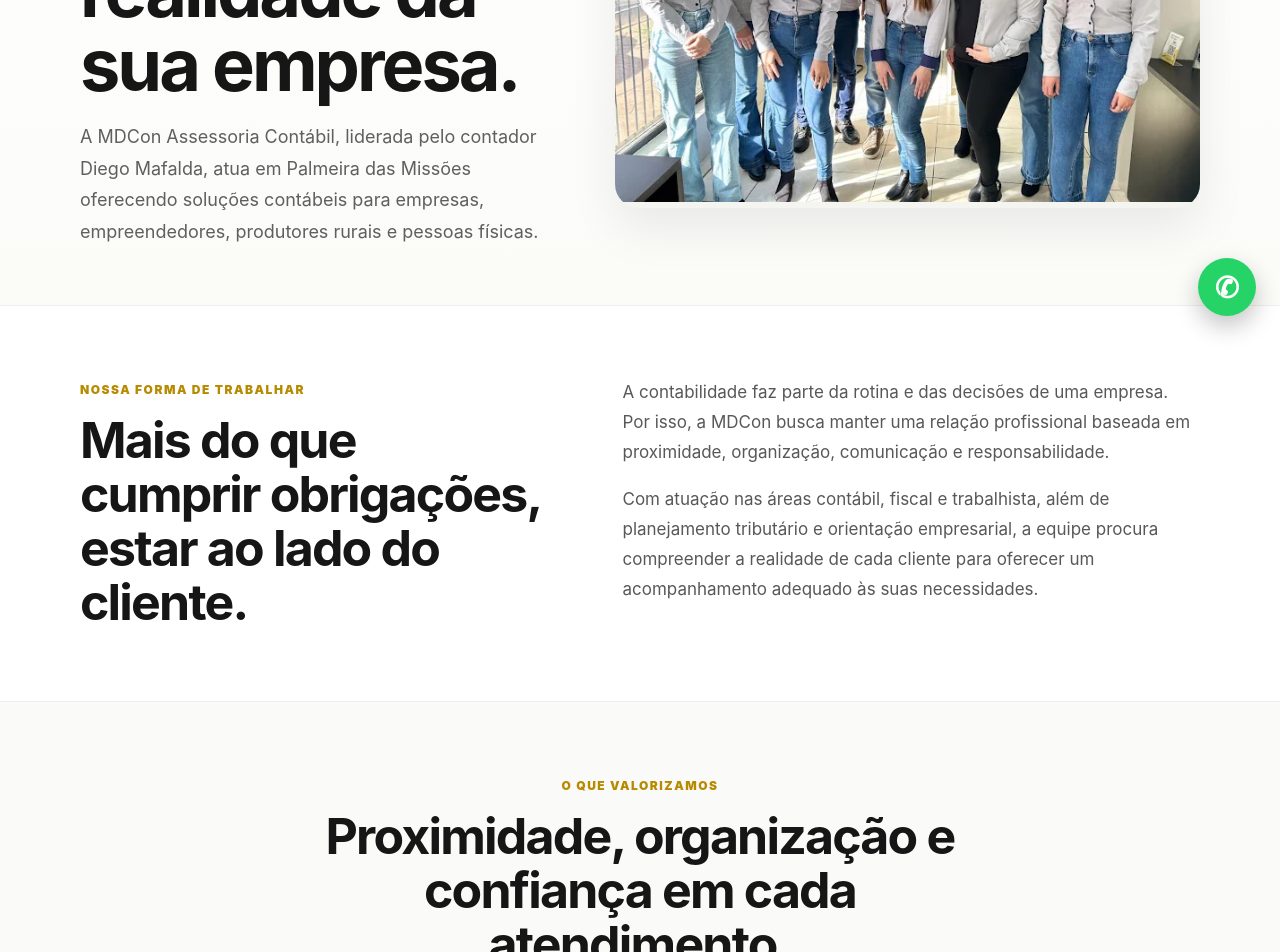
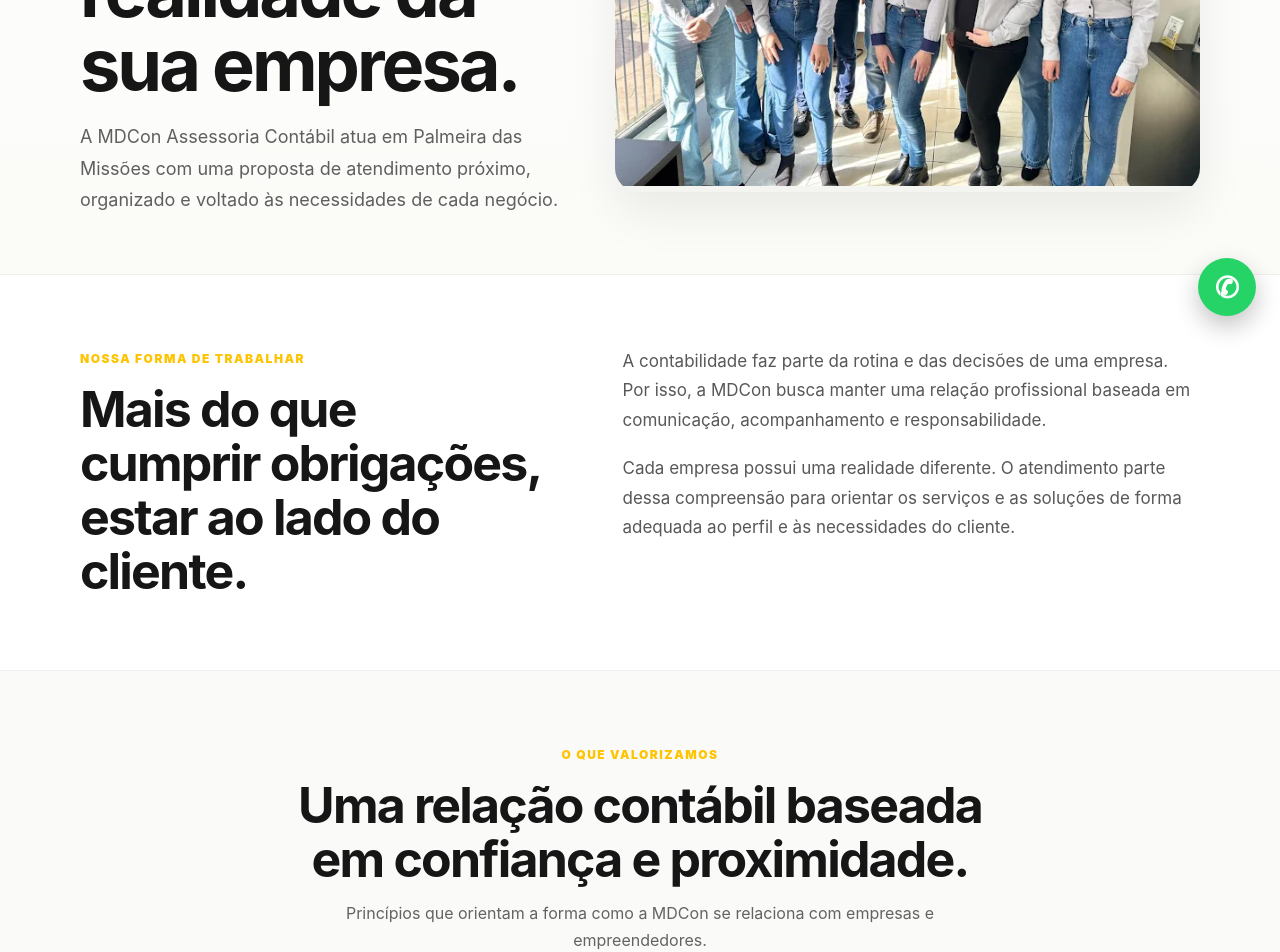
Before and after one commit to cestarifcc-glitch/mdcon-site-oficial, a Next.js app: page /sobre in a window 1280 px wide. Shown: the part 460-1412 px from the top of the page. Built offline with nearby package versions, Linux system fonts and the light colour scheme.

Commit message:
Add files via upload

```diff
--- a/app/sobre/page.tsx
+++ b/app/sobre/page.tsx
@@ -8,7 +8,7 @@
 };
 
 const YELLOW = '#FFC400';
-const YELLOW_DARK = '#B78A00';
+const YELLOW_DARK = '#FFC400';
 
 export default function Sobre() {
   return (
@@ -338,7 +338,8 @@
             <span className="about-eyebrow">SOBRE A MDCON</span>
             <h1>Contabilidade próxima para acompanhar a realidade da sua empresa.</h1>
             <p>
-A MDCon Assessoria Contábil, liderada pelo contador Diego Mafalda, atua em Palmeira das Missões oferecendo soluções contábeis para empresas, empreendedores, produtores rurais e pessoas físicas.
+              A MDCon Assessoria Contábil atua em Palmeira das Missões com uma proposta
+              de atendimento próximo, organizado e voltado às necessidades de cada negócio.
             </p>
           </div>
 
@@ -363,10 +364,14 @@
 
           <div className="about-intro-copy">
             <p>
-              A contabilidade faz parte da rotina e das decisões de uma empresa. Por isso, a MDCon busca manter uma relação profissional baseada em proximidade, organização, comunicação e responsabilidade.
+              A contabilidade faz parte da rotina e das decisões de uma empresa.
+              Por isso, a MDCon busca manter uma relação profissional baseada em
+              comunicação, acompanhamento e responsabilidade.
             </p>
             <p>
-              Com atuação nas áreas contábil, fiscal e trabalhista, além de planejamento tributário e orientação empresarial, a equipe procura compreender a realidade de cada cliente para oferecer um acompanhamento adequado às suas necessidades.
+              Cada empresa possui uma realidade diferente. O atendimento parte
+              dessa compreensão para orientar os serviços e as soluções de forma
+              adequada ao perfil e às necessidades do cliente.
             </p>
           </div>
         </div>
@@ -376,7 +381,7 @@
         <div className="about-wrap">
           <div className="about-values-head">
             <span className="about-eyebrow">O QUE VALORIZAMOS</span>
-            <h2> Proximidade, organização e confiança em cada atendimento.</h2>
+            <h2>Uma relação contábil baseada em confiança e proximidade.</h2>
             <p>
               Princípios que orientam a forma como a MDCon se relaciona com empresas
               e empreendedores.
```
